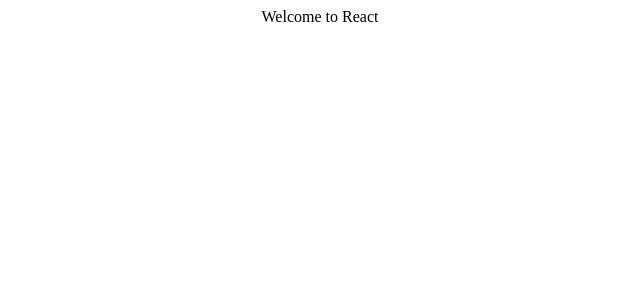
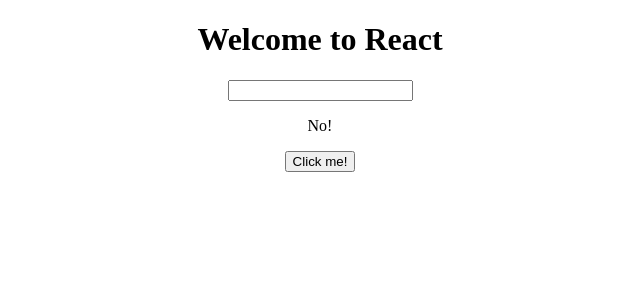
Before and after one commit to pesto-students/exercises-batch-8, a React (Create React App) app in the folder test-basics/: page / in a window 1280 px wide. Shown: the top 300 px of the page, without its empty margins (320-960 px from the left). Built offline with nearby package versions, Linux system fonts and the light colour scheme; the HTML template or start-up script is replaced by a standard one.

Commit message:
Complete test basics

```diff
--- a/test-basics/src/App.js
+++ b/test-basics/src/App.js
@@ -1,27 +1,68 @@
+/* eslint-disable import/no-extraneous-dependencies */
+/* eslint-disable import/no-unresolved */
 import React, { Component } from 'react';
-
+import PropTypes from 'prop-types';
 import './styles/App.css';
 
 /* eslint-disable react/no-multi-comp, react/no-unused-state */
 class App extends Component {
+  constructor(props) {
+    super(props);
+    this.handleInputChange = this.handleInputChange.bind(this);
+    this.handleStrings = string => Boolean(string);
+  }
+
   state = {
     on: false,
     input: '',
     mainColor: 'blue',
   }
+
+  handleInputChange = (event) => {
+    this.setState({
+      input: event.currentTarget.value,
+    });
+  };
+
   render() {
+    const { mainColor, input, on } = this.state;
+
     return (
-      <div className="App">
-        Welcome to React
+      <div className={mainColor}>
+        <h1>Welcome to React</h1>
+        <h2>{input}</h2>
+        <input type="text" value={input} onChange={this.handleInputChange} />
+        <p className="button-state">{on ? 'Yes!' : 'No!'}</p>
+        <button
+          type="button"
+          onClick={() => this.setState({ on: !on })}
+        >
+Click me!
+
+        </button>
+
       </div>
     );
   }
 }
 
 export class Link extends Component {
+  constructor(props) {
+    super();
+    this.props = props;
+  }
+
   render() {
-    return null;
+    const { address, hide, children } = this.props;
+    if (hide) {
+      return null;
+    }
+    return <a href={address}>{ children}</a>;
   }
 }
-
+Link.propTypes = {
+  address: PropTypes.string.isRequired,
+  hide: PropTypes.bool.isRequired,
+  children: PropTypes.func.isRequired,
+};
 export default App;
```
Also changed, not shown: package.json (+6 -1 lines), test-basics/src/setupTests.js (+1 -1 lines), 1 other file (tests, documents, lock files or other folders).
